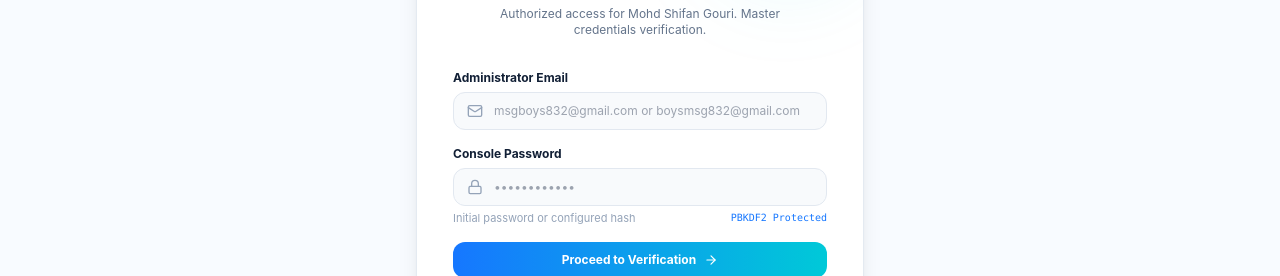
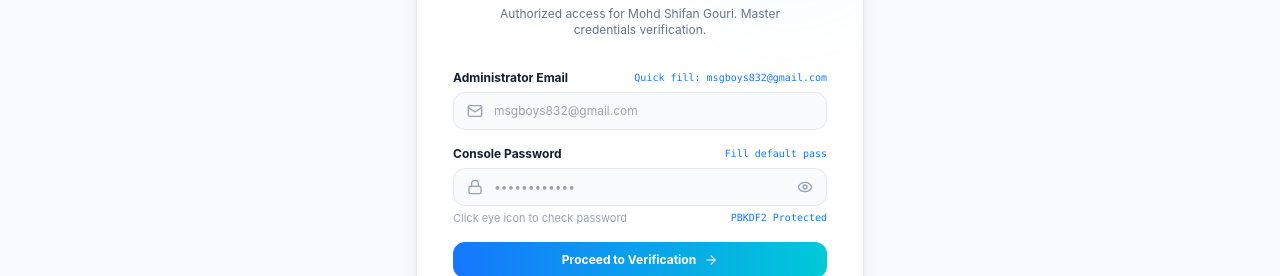
Before and after one commit to BOYSMSG/SHIFAN_PORTFOLIO_Web, a Next.js app: page /admin/login in a window 1280 px wide. Shown: the part 323-599 px from the top of the page. Built offline with nearby package versions, Linux system fonts and the light colour scheme; no server answers.

Commit message:
fix(auth): add password trim, show/hide eye toggle, and quick-fill helper

```diff
--- a/src/app/admin/login/page.tsx
+++ b/src/app/admin/login/page.tsx
@@ -3,13 +3,14 @@
 import React, { useState } from 'react';
 import { useRouter } from 'next/navigation';
 import Image from 'next/image';
-import { Shield, KeyRound, Mail, ArrowRight, CheckCircle2, AlertCircle, RefreshCw, Lock } from 'lucide-react';
+import { Shield, KeyRound, Mail, ArrowRight, CheckCircle2, AlertCircle, RefreshCw, Lock, Eye, EyeOff } from 'lucide-react';
 
 export default function AdminLoginPage() {
   const router = useRouter();
   const [step, setStep] = useState<'credentials' | 'otp'>('credentials');
   const [email, setEmail] = useState('');
   const [password, setPassword] = useState('');
+  const [showPassword, setShowPassword] = useState(false);
   const [otp, setOtp] = useState('');
   const [trustThisIp, setTrustThisIp] = useState(true);
   const [loading, setLoading] = useState(false);
@@ -29,8 +30,8 @@ export default function AdminLoginPage() {
         headers: { 'Content-Type': 'application/json' },
         body: JSON.stringify({
           action: 'login',
-          email,
-          password,
+          email: email.trim(),
+          password: password.trim(),
         }),
       });
 
@@ -170,9 +171,18 @@ export default function AdminLoginPage() {
           {step === 'credentials' && (
             <form onSubmit={handleCredentialsSubmit} className="space-y-4">
               <div>
-                <label className="block text-xs font-bold text-midnight-800 mb-1.5">
-                  Administrator Email
-                </label>
+                <div className="flex items-center justify-between mb-1.5">
+                  <label className="block text-xs font-bold text-midnight-800">
+                    Administrator Email
+                  </label>
+                  <button
+                    type="button"
+                    onClick={() => setEmail('msgboys832@gmail.com')}
+                    className="text-[10px] text-electric-blue hover:underline font-mono"
+                  >
+                    Quick fill: msgboys832@gmail.com
+                  </button>
+                </div>
                 <div className="relative">
                   <div className="absolute inset-y-0 left-0 pl-3.5 flex items-center pointer-events-none text-slate-400">
                     <Mail className="w-4 h-4" />
@@ -182,31 +192,48 @@ export default function AdminLoginPage() {
                     required
                     value={email}
                     onChange={(e) => setEmail(e.target.value)}
-                    placeholder="msgboys832@gmail.com or boysmsg832@gmail.com"
+                    placeholder="msgboys832@gmail.com"
                     className="w-full pl-10 pr-4 py-2.5 rounded-xl text-xs bg-slate-50 border border-slate-200 text-midnight-900 focus:bg-white focus:border-electric-blue focus:ring-2 focus:ring-electric-blue/20 transition-all outline-none"
                   />
                 </div>
               </div>
 
               <div>
-                <label className="block text-xs font-bold text-midnight-800 mb-1.5">
-                  Console Password
-                </label>
+                <div className="flex items-center justify-between mb-1.5">
+                  <label className="block text-xs font-bold text-midnight-800">
+                    Console Password
+                  </label>
+                  <button
+                    type="button"
+                    onClick={() => setPassword('ShifanAdmin2026!')}
+                    className="text-[10px] text-electric-blue hover:underline font-mono"
+                  >
+                    Fill default pass
+                  </button>
+                </div>
                 <div className="relative">
                   <div className="absolute inset-y-0 left-0 pl-3.5 flex items-center pointer-events-none text-slate-400">
                     <Lock className="w-4 h-4" />
                   </div>
                   <input
-                    type="password"
+                    type={showPassword ? 'text' : 'password'}
                     required
                     value={password}
                     onChange={(e) => setPassword(e.target.value)}
                     placeholder="••••••••••••"
-                    className="w-full pl-10 pr-4 py-2.5 rounded-xl text-xs bg-slate-50 border border-slate-200 text-midnight-900 focus:bg-white focus:border-electric-blue focus:ring-2 focus:ring-electric-blue/20 transition-all outline-none"
+                    className="w-full pl-10 pr-10 py-2.5 rounded-xl text-xs bg-slate-50 border border-slate-200 text-midnight-900 focus:bg-white focus:border-electric-blue focus:ring-2 focus:ring-electric-blue/20 transition-all outline-none"
                   />
+                  <button
+                    type="button"
+                    onClick={() => setShowPassword(!showPassword)}
+                    className="absolute inset-y-0 right-0 pr-3.5 flex items-center text-slate-400 hover:text-slate-600 focus:outline-none"
+                    aria-label={showPassword ? 'Hide password' : 'Show password'}
+                  >
+                    {showPassword ? <EyeOff className="w-4 h-4" /> : <Eye className="w-4 h-4" />}
+                  </button>
                 </div>
                 <div className="mt-1 flex items-center justify-between text-[11px] text-slate-400">
-                  <span>Initial password or configured hash</span>
+                  <span>Click eye icon to check password</span>
                   <span className="font-mono text-[10px] text-electric-blue">PBKDF2 Protected</span>
                 </div>
               </div>
--- a/src/app/api/admin/auth/route.ts
+++ b/src/app/api/admin/auth/route.ts
@@ -48,7 +48,8 @@ export async function POST(req: NextRequest) {
       }
 
       const storedHash = process.env.ADMIN_PASSWORD_HASH || '';
-      const passwordOk = verifyPassword(password, storedHash);
+      const cleanPassword = typeof password === 'string' ? password.trim() : '';
+      const passwordOk = verifyPassword(password, storedHash) || verifyPassword(cleanPassword, storedHash);
 
       if (!passwordOk) {
         return NextResponse.json({ error: 'Invalid password. Please verify and retry.' }, { status: 401 });
```
